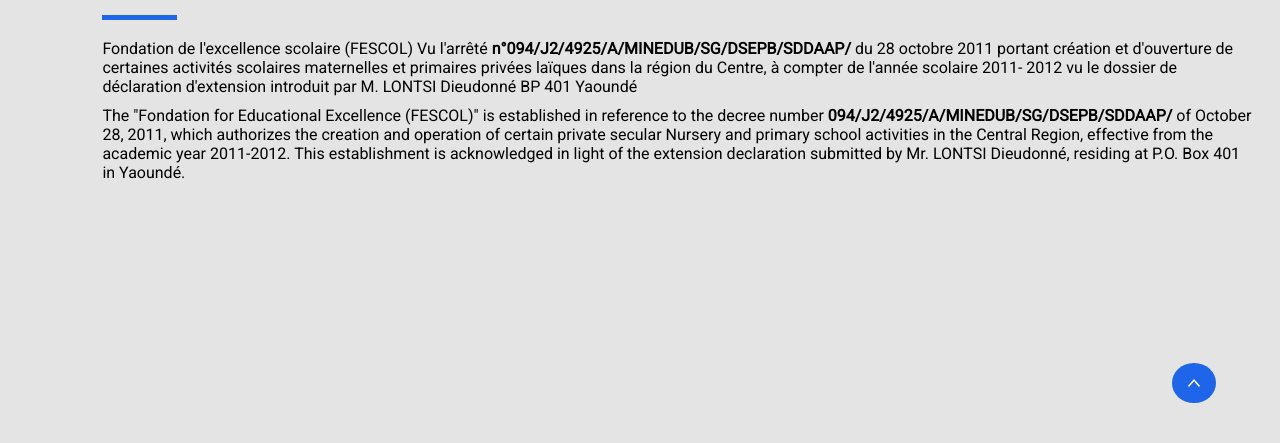
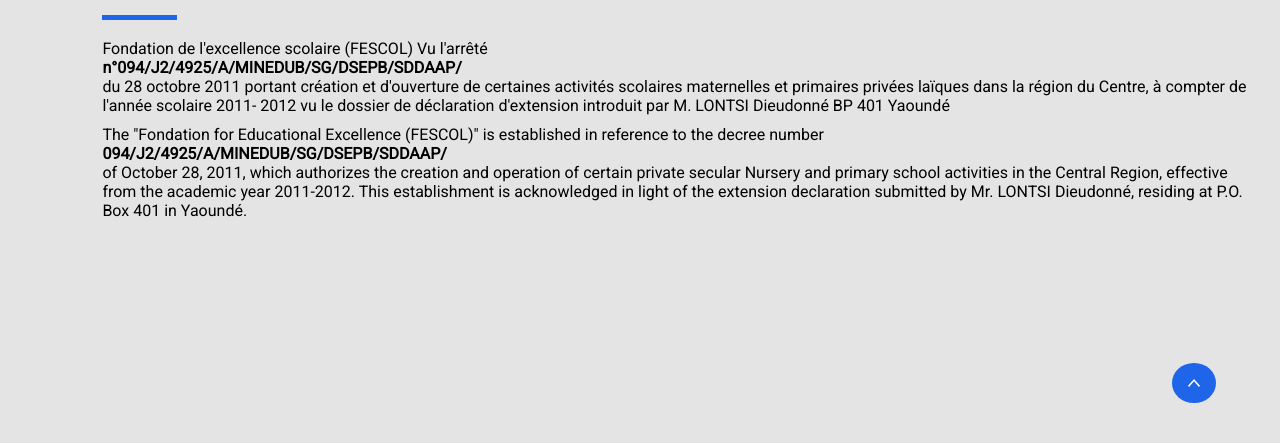
Before and after one commit to pixelbender77/fescol, a plain HTML site: page about.html in a window 1280 px wide. Shown: the part 357-800 px from the top of the page. Drawn offline with Linux system fonts and the light colour scheme.

Commit message:
sunday updates

```diff
--- a/about.html
+++ b/about.html
@@ -80,13 +80,13 @@
         <div class="about__title--underline"></div>
         <article class="about__content">
             Fondation de l'excellence scolaire (FESCOL)
-            Vu l'arrêté <b>n°094/J2/4925/A/MINEDUB/SG/DSEPB/SDDAAP/</b> du 28 octobre 2011 portant création et d'ouverture de
+            Vu l'arrêté <strong class="newline">n°094/J2/4925/A/MINEDUB/SG/DSEPB/SDDAAP/</strong> du 28 octobre 2011 portant création et d'ouverture de
             certaines activités scolaires maternelles et primaires privées laïques dans la région du Centre, à compter de l'année scolaire 2011- 2012 vu le dossier de déclaration d'extension introduit
             par M. LONTSI Dieudonné BP 401 Yaoundé
             <p class="bottom-breath"></p>
 
             The "Fondation for Educational Excellence (FESCOL)" is established in reference to the
-            decree number <b>094/J2/4925/A/MINEDUB/SG/DSEPB/SDDAAP/ </b> of October 28, 2011,
+            decree number <strong class="newline">094/J2/4925/A/MINEDUB/SG/DSEPB/SDDAAP/ </strong> of October 28, 2011,
             which authorizes the creation and operation of certain private secular Nursery and primary school activities in the Central Region, effective from the
             academic year 2011-2012. This establishment is acknowledged in light of the extension declaration
             submitted by Mr. LONTSI Dieudonné, residing at P.O. Box 401 in Yaoundé.
```
Also changed, not shown: campus.html (+1 -1 lines).
